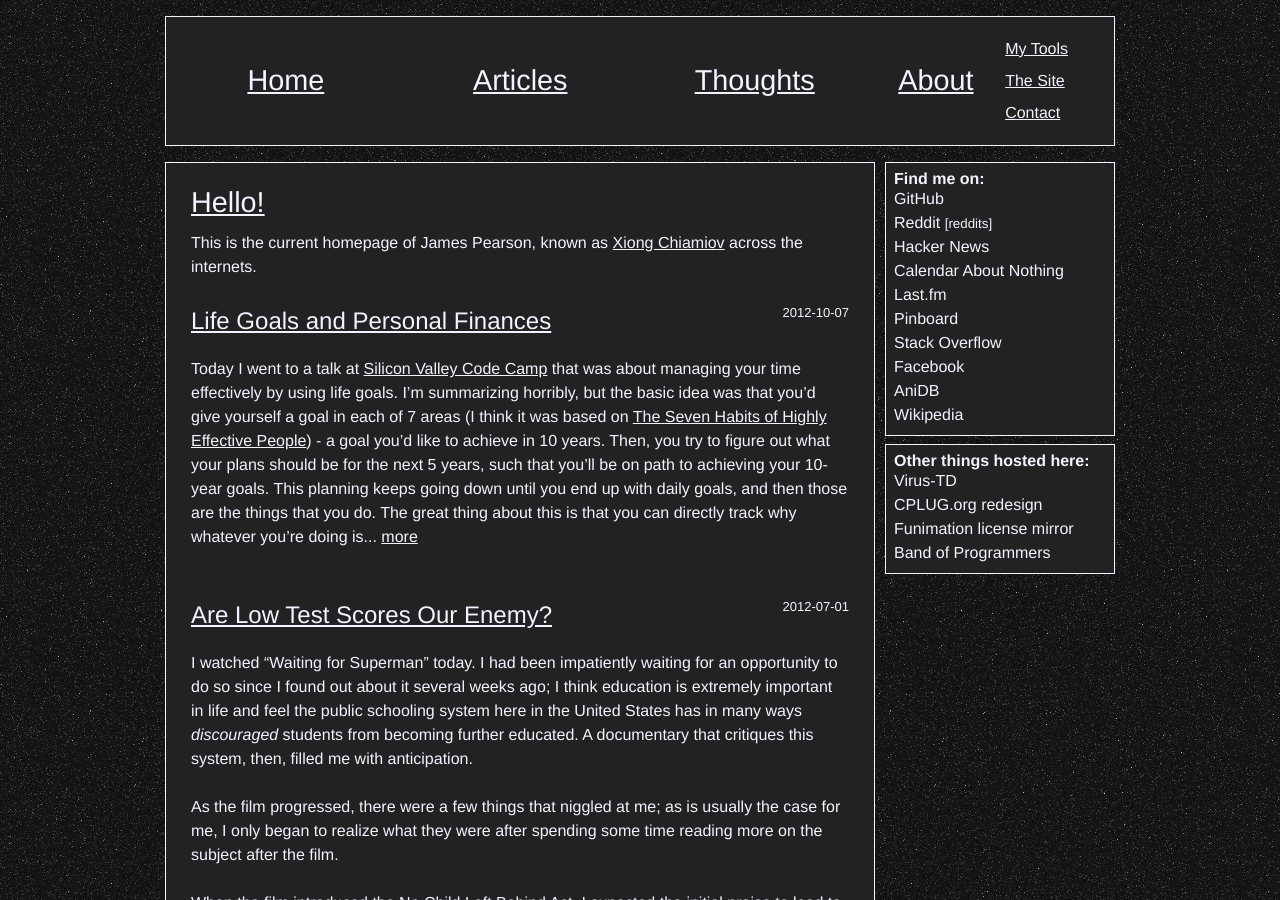
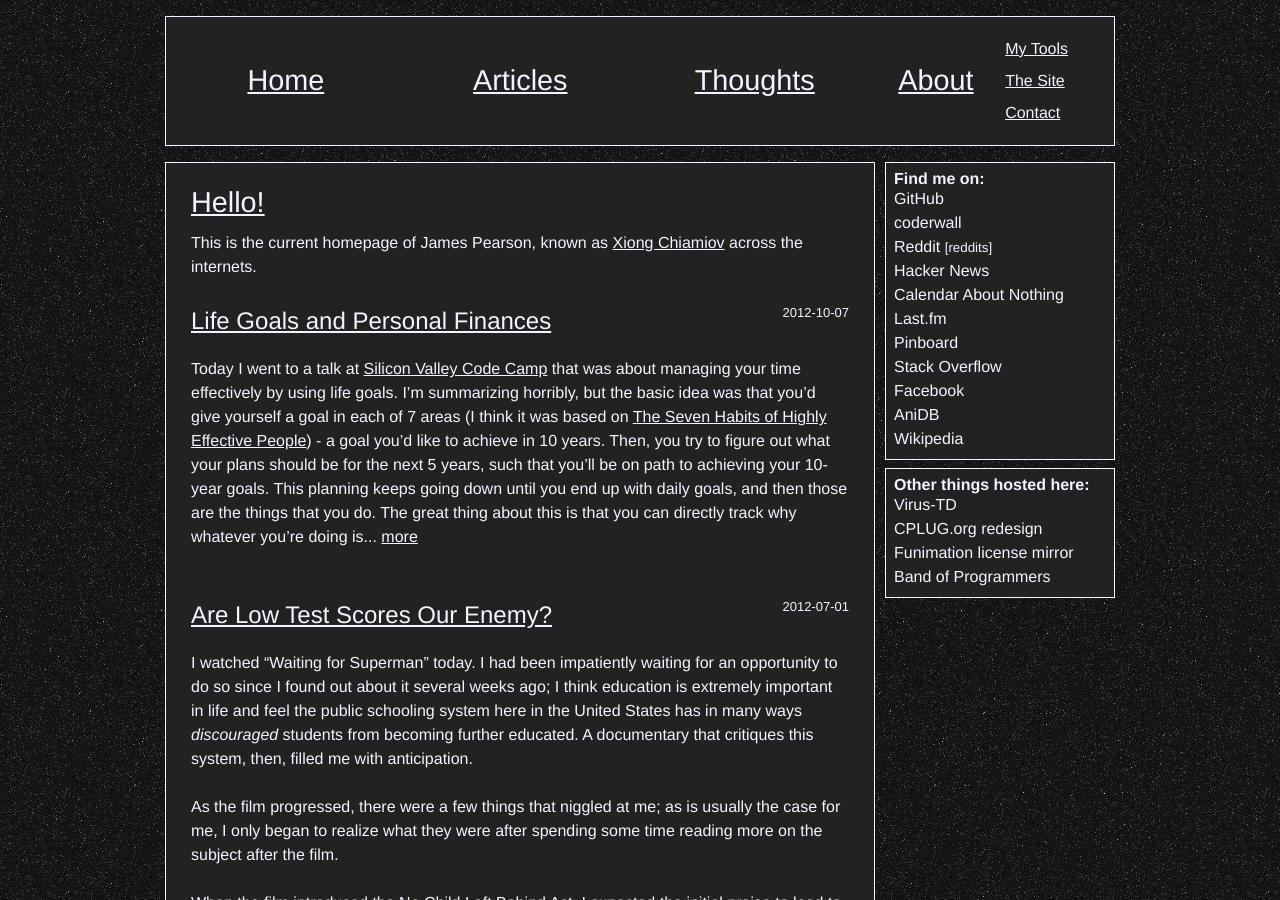
Before and after one commit to xiongchiamiov/xiongchiamiov.github.com, a Jekyll site: the page built from index.html, in a window 1280 px wide and 900 px high. Built offline with Jekyll 4.4.1, drawn with Linux system fonts in a browser that asks for light colours; Markdown is read by kramdown in place of the engine named in the settings; the list of posts is cut into pages by our own code; comment, search, counter and statistics services are not loaded.

Commit message:
Add link to coderwall in sidebar

```diff
--- a/_includes/page_bottom.html
+++ b/_includes/page_bottom.html
@@ -3,6 +3,7 @@
 		<div>
 			<h1>Find me on:</h1>
 			<a href="http://github.com/xiongchiamiov">GitHub</a><br />
+			<a href="http://coderwall.com/xiongchiamiov">coderwall</a><br />
 			<a href="http://www.reddit.com/user/xiongchiamiov/">Reddit</a>
 				<small><a href="/about/reddits.html">[reddits]</a></small><br />
 			<a href="http://news.ycombinator.com/user?id=xiongchiamiov">Hacker News</a><br />
```
